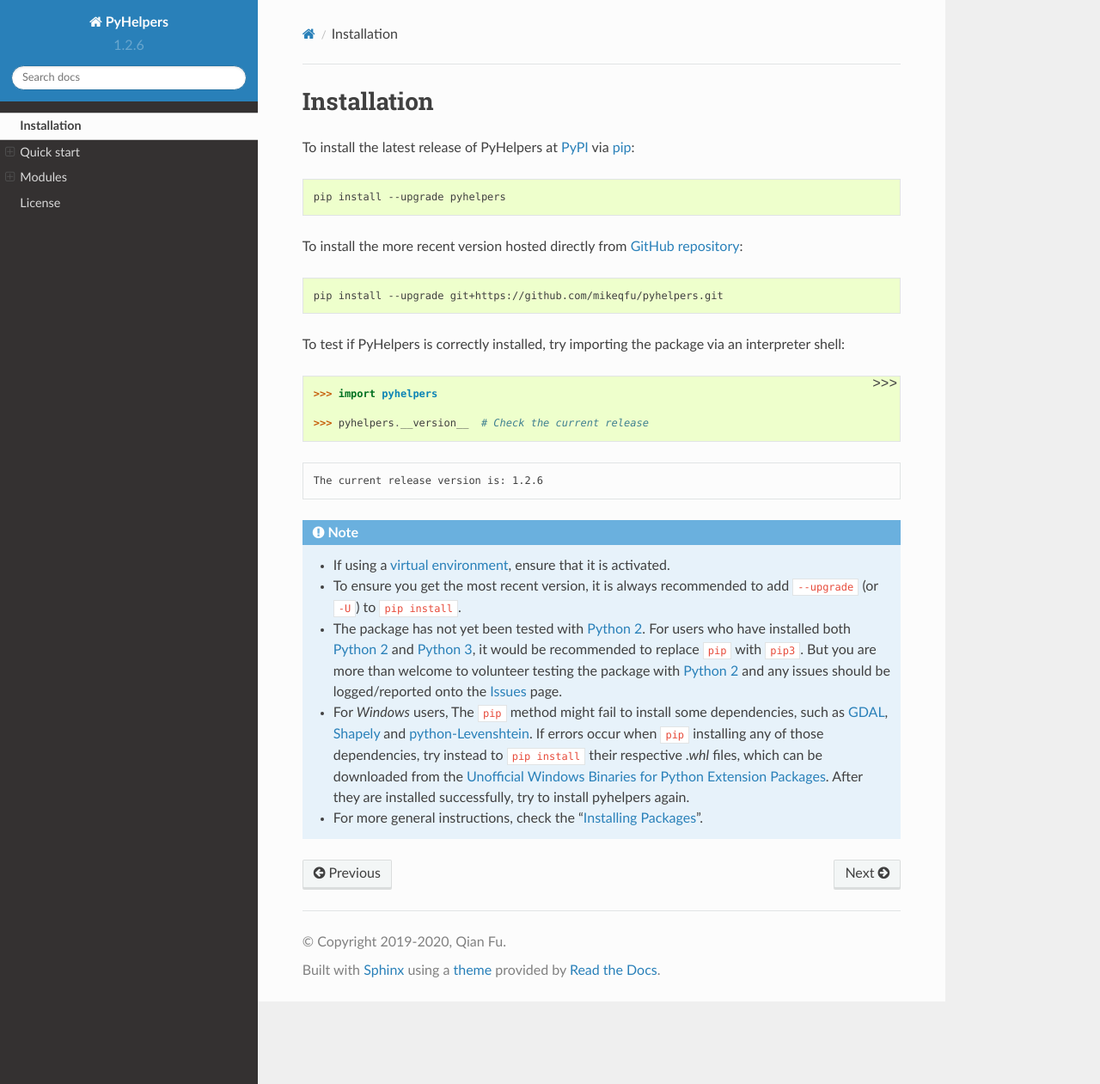
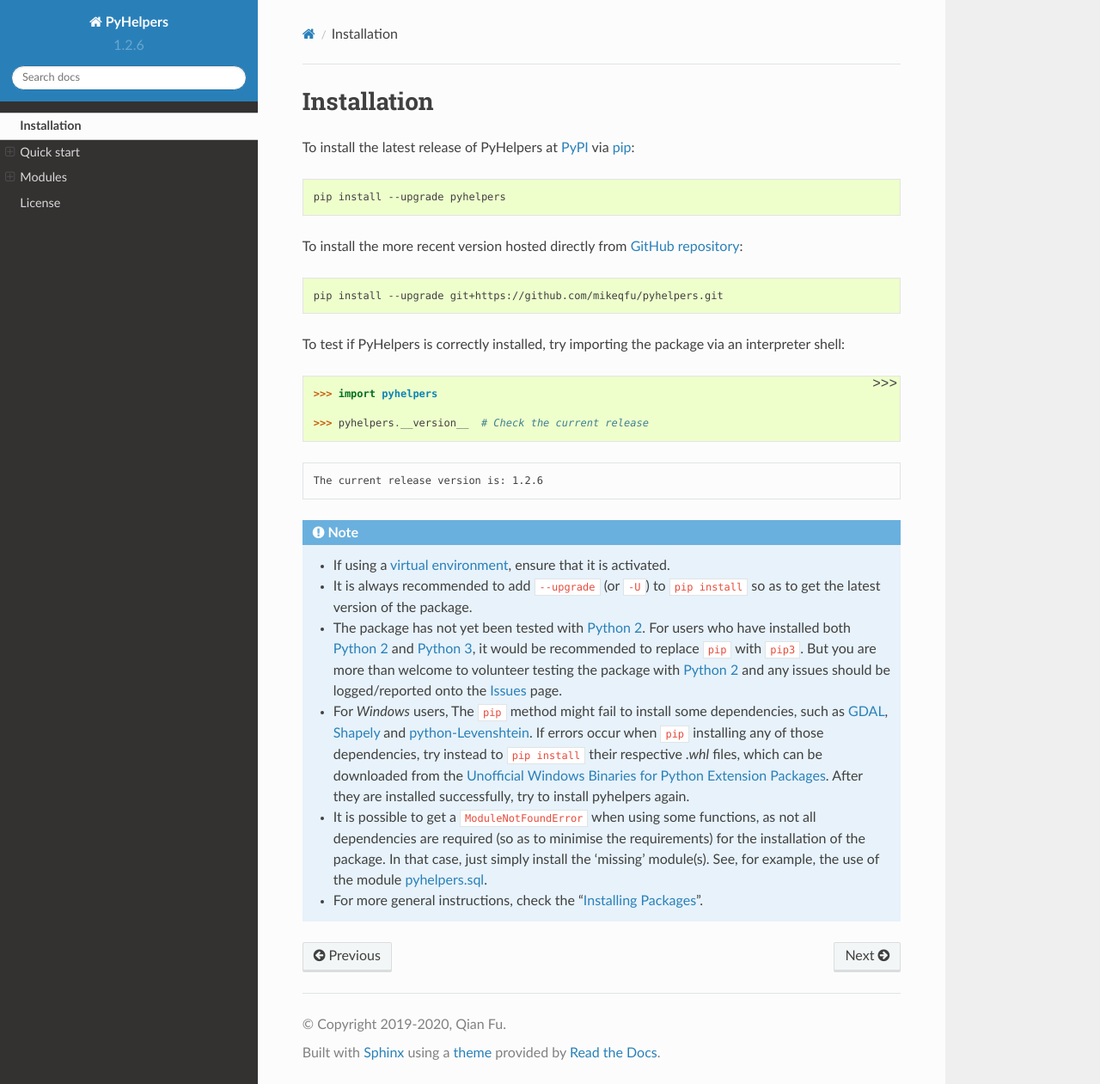
Before and after one commit to mikeqfu/pyhelpers, a Sphinx documentation site: the page built from docs/source/installation.rst, in a window 1280 px wide and 1261 px high. Shown: the whole window at 86% size. Built offline with Sphinx 7.4.7 and the Read the Docs theme 2.0.0, drawn with Linux system fonts in a browser that asks for light colours.

Commit message:
modify \docs\source\installation.rst

```diff
--- a/docs/source/installation.rst
+++ b/docs/source/installation.rst
@@ -30,11 +30,13 @@
 
     - If using a `virtual environment`_, ensure that it is activated.
 
-    - To ensure you get the most recent version, it is always recommended to add ``--upgrade`` (or ``-U``) to ``pip install``.
+    - It is always recommended to add ``--upgrade`` (or ``-U``) to ``pip install`` so as to get the latest version of the package.
 
     - The package has not yet been tested with `Python 2`_. For users who have installed both `Python 2`_ and `Python 3`_, it would be recommended to replace ``pip`` with ``pip3``. But you are more than welcome to volunteer testing the package with `Python 2`_ and any issues should be logged/reported onto the `Issues`_ page.
 
     - For *Windows* users, The ``pip`` method might fail to install some dependencies, such as `GDAL`_, `Shapely`_ and `python-Levenshtein`_. If errors occur when ``pip`` installing any of those dependencies, try instead to ``pip install`` their respective *.whl* files, which can be downloaded from the `Unofficial Windows Binaries for Python Extension Packages`_. After they are installed successfully, try to install pyhelpers again.
+
+    - It is possible to get a ``ModuleNotFoundError`` when using some functions, as not all dependencies are required (so as to minimise the requirements) for the installation of the package. In that case, just simply install the 'missing' module(s). See, for example, the use of the module :ref:`pyhelpers.sql<sql-examples>`.
 
     - For more general instructions, check the "`Installing Packages <https://packaging.python.org/tutorials/installing-packages>`_".
 
```
